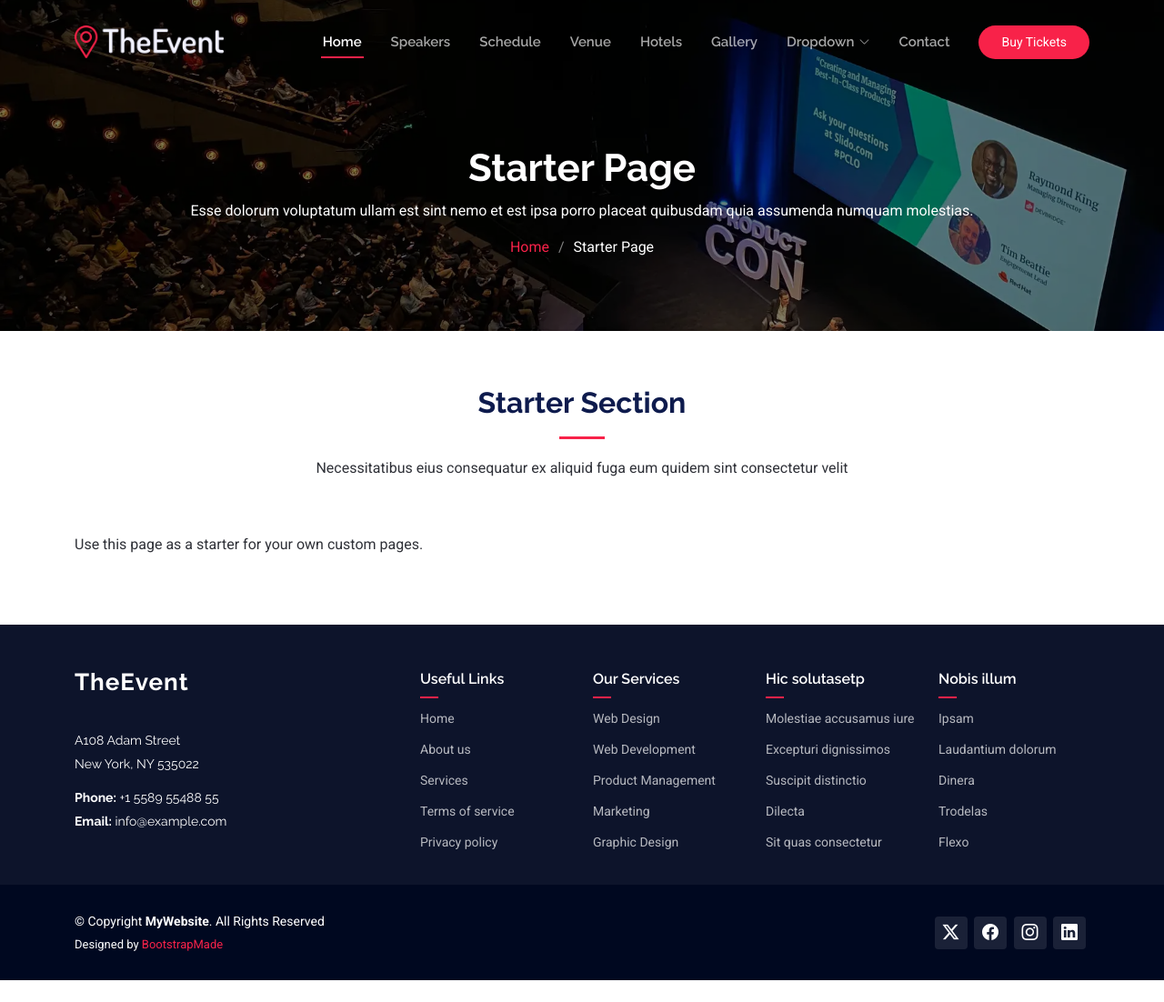
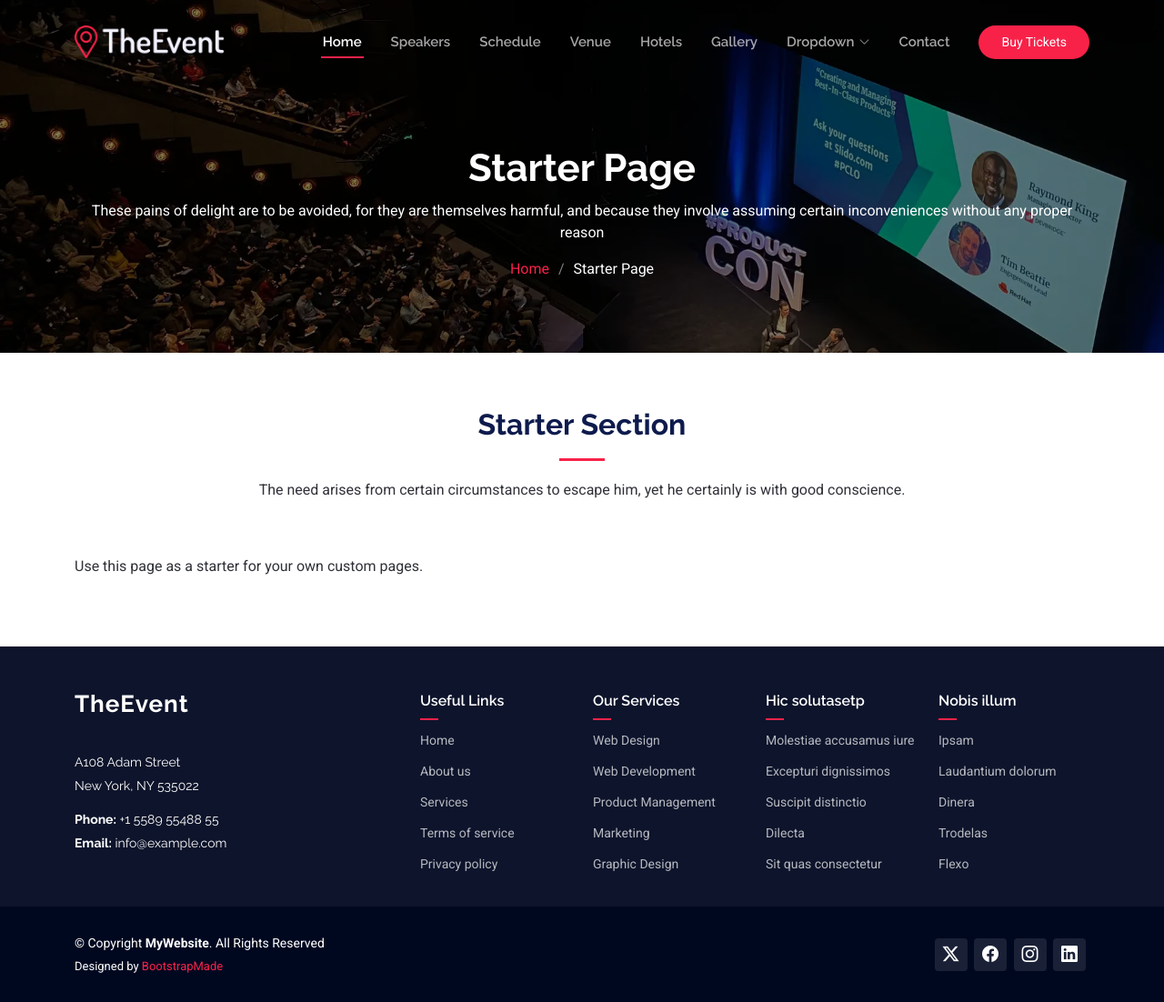
Before and after one commit to Bonfacekiprop/TheEvent, a Django app: template bonnix/templates/starter-page.html in a window 1280 px wide. Shown: the whole page at 91% size. Before the commit the page ends 1078 px from the top, so only its background shows below. Run offline with Django 4.2, Linux system fonts and the light colour scheme; the template is opened without the code that fills it, so the values that code supplies are empty; parts of the project's set-up code (start-up, migrations or seed data) failed here and were passed over; some libraries are stand-ins or nearby versions.

Commit message:
linking pages

```diff
--- a/bonnix/templates/speaker-details.html
+++ b/bonnix/templates/speaker-details.html
@@ -15,7 +15,7 @@
       </p>
       <nav class="breadcrumbs">
         <ol>
-          <li><a href="index.html">Home</a></li>
+          <li><a href="{%url mwanzo%}">Home</a></li>
           <li class="current">Speaker Details</li>
         </ol>
       </nav>
--- a/bonnix/templates/starter-page.html
+++ b/bonnix/templates/starter-page.html
@@ -9,27 +9,27 @@
     <div class="container position-relative">
       <h1>Starter Page</h1>
       <p>
-        Esse dolorum voluptatum ullam est sint nemo et est ipsa porro placeat
-        quibusdam quia assumenda numquam molestias.
+        These pains of delight are to be avoided, for they are themselves
+        harmful, and because they involve assuming certain inconveniences
+        without any proper reason
       </p>
       <nav class="breadcrumbs">
         <ol>
-          <li><a href="index.html">Home</a></li>
+          <li><a href="{% url 'mwanzo'%}" class="homelink">Home</a></li>
           <li class="current">Starter Page</li>
         </ol>
       </nav>
     </div>
   </div>
   <!-- End Page Title -->
-
   <!-- Starter Section Section -->
   <section id="starter-section" class="starter-section section">
     <!-- Section Title -->
     <div class="container section-title" data-aos="fade-up">
       <h2>Starter Section</h2>
       <p>
-        Necessitatibus eius consequatur ex aliquid fuga eum quidem sint
-        consectetur velit
+        The need arises from certain circumstances to escape him, yet he
+        certainly is with good conscience.
       </p>
     </div>
     <!-- End Section Title -->
--- a/bonnix/views.py
+++ b/bonnix/views.py
@@ -2,4 +2,8 @@ from django.shortcuts import render
 
 # Create your views here.
 def home(request):
+    return render(request, 'starter-page.html')
+def starter(request):
     return render(request, 'index.html')
+def speaker(request):
+    return render(request, 'speaker-details.html')
```
Also changed, not shown: bonnix/templates/index.html (+8 -8 lines), bonnix/static/assets/css/main.css (line endings or trailing spaces).
